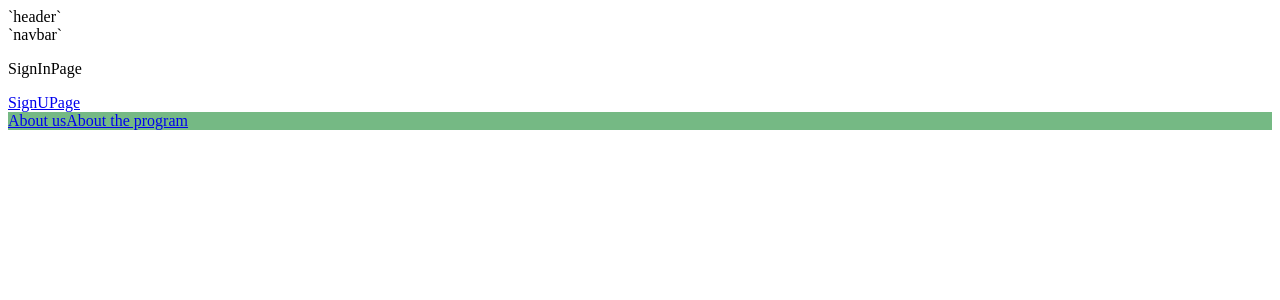
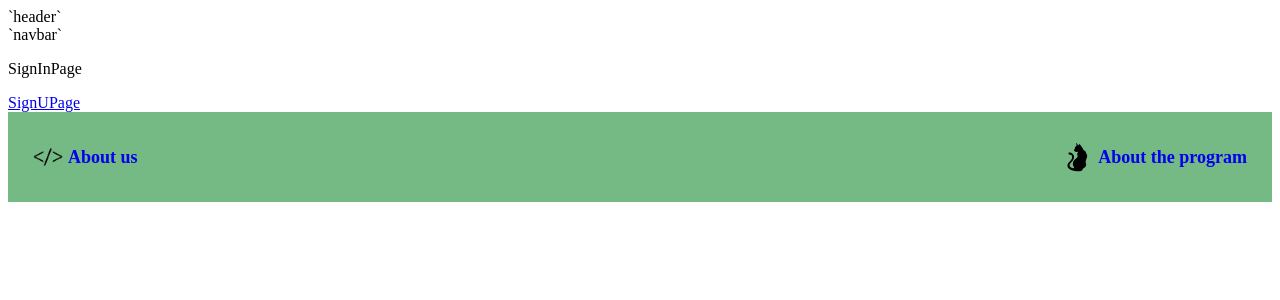
Before and after one commit to ZhuchkouAA/RS-lang, a React (Create React App) app: page /signin in a window 1280 px wide. Shown: the top 300 px of the page. Built offline with nearby package versions, Linux system fonts and the light colour scheme; what react-router-redux would draw is missing.

Commit message:
RSL-02: fixed errors in previous commit

```diff
--- a/src/components/Footer/Footer.jsx
+++ b/src/components/Footer/Footer.jsx
@@ -6,11 +6,11 @@ const Footer = () => {
   return (
     <footer>
       <div className={styles.footerwrapper}>
-        <div className={styles.footer__container}>
-          <a href="https://www.google.com" className={styles.footerlinkaboutUs}>
+        <div className={styles.footercontainer}>
+          <a href="https://www.google.com" className={styles.footerlinkaboutus}>
             About us
           </a>
-          <a href="https://www.google.com" className={styles.footerlinkAboutprogram}>
+          <a href="https://www.google.com" className={styles.footerlinkaboutprogram}>
             About the program
           </a>
         </div>
--- a/src/components/Footer/Footer.module.scss
+++ b/src/components/Footer/Footer.module.scss
@@ -1,5 +1,3 @@
-
-
 .footerwrapper {
   background-color: #75b984;
 }
```
Also changed, not shown: src/img/cat.png (added), src/img/parentheses.png (added).
